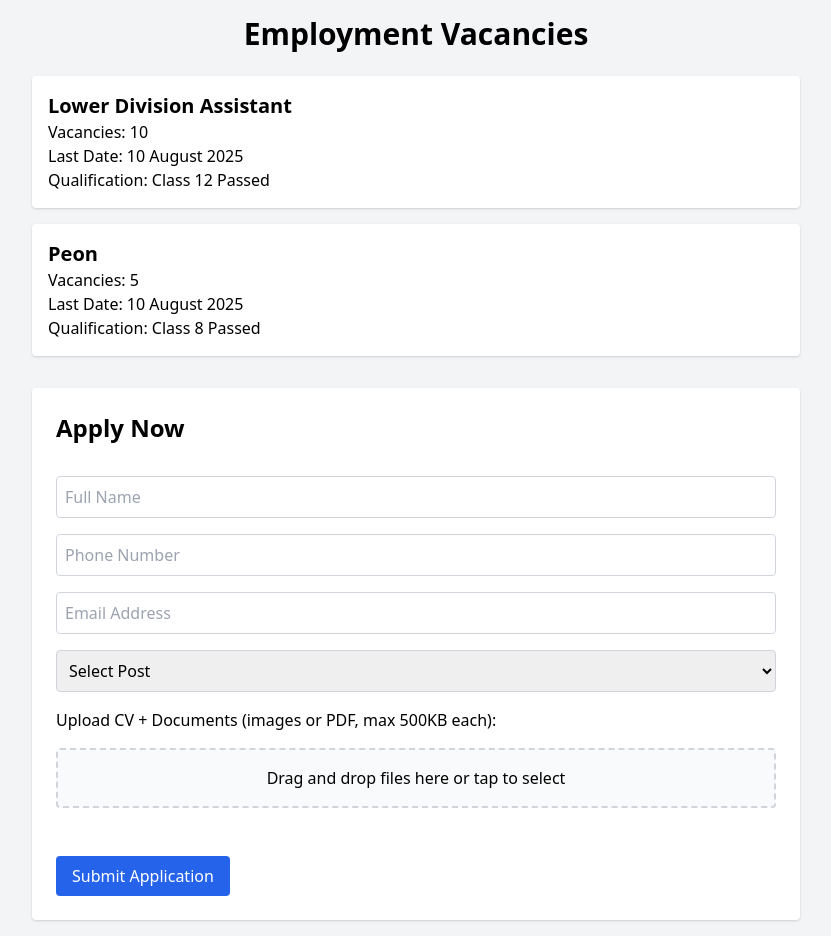
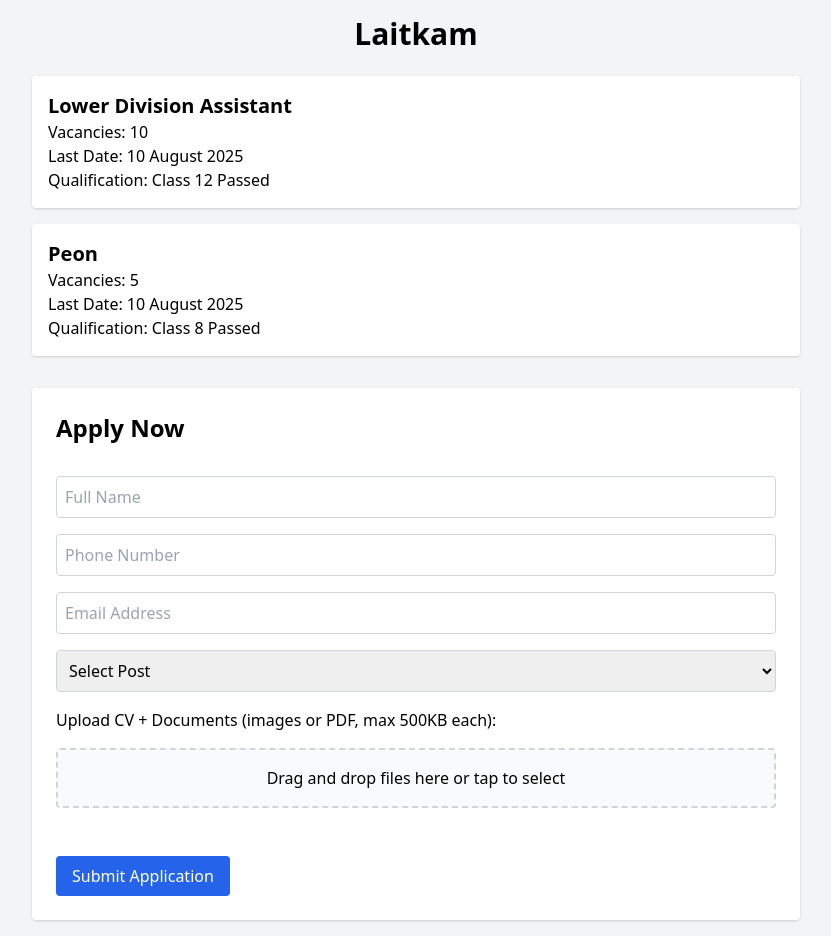
Before and after one commit to laitkam/laitkam, a plain HTML site: page index.html in a window 1280 px wide. Shown: the whole page, without its empty margins (224-1055 px from the left). Drawn offline with nearby package versions, Linux system fonts and the light colour scheme.

Commit message:
Update index.html

```diff
--- a/index.html
+++ b/index.html
@@ -25,7 +25,7 @@
 </head>
 <body class="bg-gray-100 p-4">
   <div class="max-w-3xl mx-auto">
-    <h1 class="text-3xl font-bold mb-6 text-center">Employment Vacancies</h1>
+    <h1 class="text-3xl font-bold mb-6 text-center">Laitkam</h1>
 
     <!-- Job Listings -->
     <div class="space-y-4 mb-8">
```
